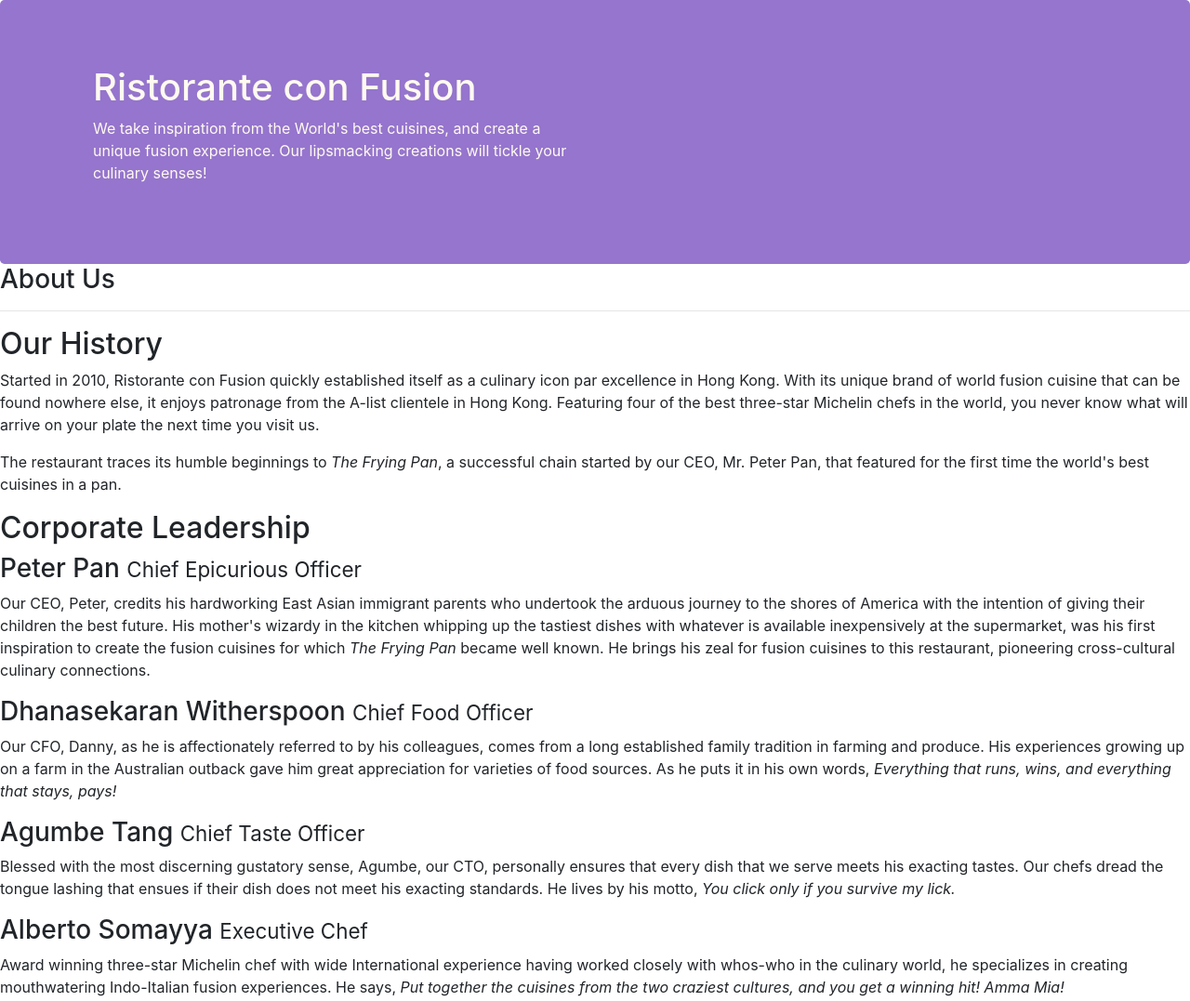
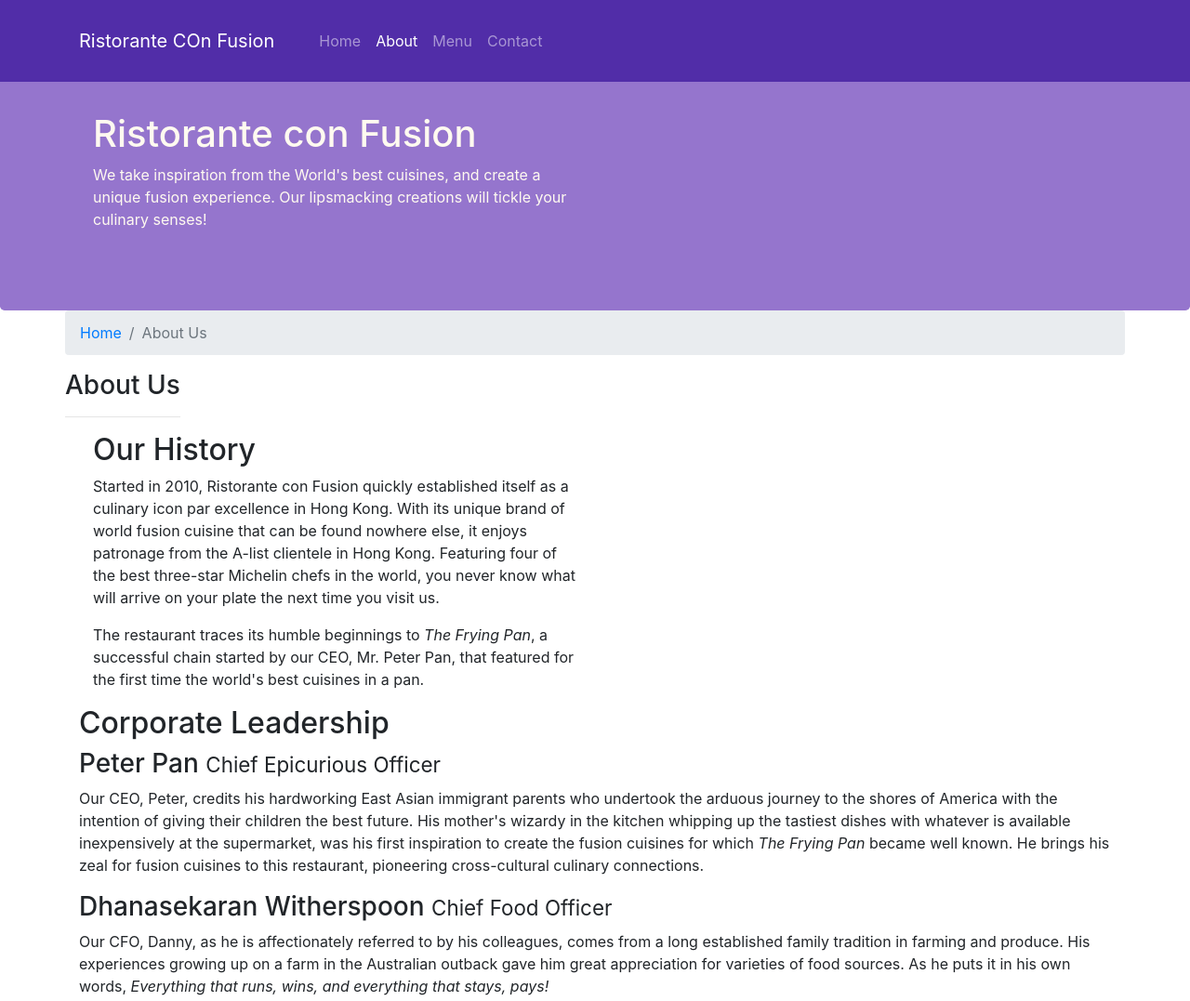
Before and after one commit to Ram-Avtar/Restaurant_website, a website: page aboutus.html in a window 1280 px wide. Shown: the top 1077 px of the page at 93% size. Drawn offline with nearby package versions, Linux system fonts and the light colour scheme.

Commit message:
adding navbar and breadcrumbs

```diff
--- a/aboutus.html
+++ b/aboutus.html
@@ -16,6 +16,27 @@
 </head>
 
 <body>
+    <nav class="navbar navbar-dark navbar-expand-sm fixed-top">
+        <div class="container">
+
+            <button class="navbar-toggler" type="button" data-toggle="collapse" data-target="#Navbar">
+                <span class="navbar-toggler-icon">
+
+                </span>
+            </button>
+            <a href="./index.html" class="navbar-brand mr-auto">Ristorante COn Fusion</a>
+            <dir class="collapse navbar-collapse" id="Navbar">
+                <ul class="navbar-nav mr-auto">
+                    <li class="nav-item"> <a href="./index.html" class="nav-link">Home</a></li>
+                    <li class="nav-item active"> <a href="#" class="nav-link">About</a></li>
+                    <li class="nav-item"> <a href="#" class="nav-link">Menu</a></li>
+                    <li class="nav-item"> <a href="#" class="nav-link">Contact</a></li>
+
+                </ul>
+            </dir>
+
+        </div>
+    </nav>
 
     <header class="jumbotron">
         <div class="container">
@@ -30,36 +51,55 @@
         </div>
     </header>
 
-    <div>
-        <div>
+    <div class="container">
+        <div class="row">
+            <ol class="col-12 breadcrumb">
+                <li class="breadcrumb-item"><a href="./index.html">Home</a></li>
+                <li class="breadcrumb-item active">About Us</li>
+            </ol>
             <div>
                <h3>About Us</h3>
                <hr>
             </div>
         </div>
 
-        <div>
-            <div>
+        <div class="container">
+            <div class="row">
+            	<div class="col-12">
             	    <h2>Our History</h2>
+            	</div>
+        	    <div class="col col-sm-6">
                     <p>Started in 2010, Ristorante con Fusion quickly established itself as a culinary icon par excellence in Hong Kong. With its unique brand of world fusion cuisine that can be found nowhere else, it enjoys patronage from the A-list clientele in Hong Kong.  Featuring four of the best three-star Michelin chefs in the world, you never know what will arrive on your plate the next time you visit us.</p>
                     <p>The restaurant traces its humble beginnings to <em>The Frying Pan</em>, a successful chain started by our CEO, Mr. Peter Pan, that featured for the first time the world's best cuisines in a pan.</p>
         	    </div>
-            <div>
             </div>
         </div>
 
-
-        <div>
+        <div class="container">
+            <div class="row">
                 <div>
                      <h2>Corporate Leadership</h2>
+
+                </div>
+                <div>
                     <h3>Peter Pan <small>Chief Epicurious Officer</small></h3>
+                    <div class="d-none d-sm-block">
                         <p>Our CEO, Peter, credits his hardworking East Asian immigrant parents who undertook the arduous journey to the shores of America with the intention of giving their children the best future. His mother's wizardy in the kitchen whipping up the tastiest dishes with whatever is available inexpensively at the supermarket, was his first inspiration to create the fusion cuisines for which <em>The Frying Pan</em> became well known. He brings his zeal for fusion cuisines to this restaurant, pioneering cross-cultural culinary connections.</p>
+                    </div>
+
                     <h3>Dhanasekaran Witherspoon <small>Chief Food Officer</small></h3>
+                    <div class="d-none d-sm-block">
                         <p>Our CFO, Danny, as he is affectionately referred to by his colleagues, comes from a long established family tradition in farming and produce. His experiences growing up on a farm in the Australian outback gave him great appreciation for varieties of food sources. As he puts it in his own words, <em>Everything that runs, wins, and everything that stays, pays!</em></p>
+                    </div>
                     <h3>Agumbe Tang <small>Chief Taste Officer</small></h3>
+                    <div class="d-none d-sm-block">
                         <p>Blessed with the most discerning gustatory sense, Agumbe, our CTO, personally ensures that every dish that we serve meets his exacting tastes. Our chefs dread the tongue lashing that ensues if their dish does not meet his exacting standards. He lives by his motto, <em>You click only if you survive my lick.</em></p>
+                    </div>
                     <h3>Alberto Somayya <small>Executive Chef</small></h3>
+                    <div class="d-none d-sm-block">
                         <p>Award winning three-star Michelin chef with wide International experience having worked closely with whos-who in the culinary world, he specializes in creating mouthwatering Indo-Italian fusion experiences. He says, <em>Put together the cuisines from the two craziest cultures, and you get a winning hit! Amma Mia!</em></p>
+                    </div>
+                </div>
             </div>
        </div>
 
@@ -71,7 +111,7 @@
                 <div class="col-4 offset-1 col-sm-2">
                     <h5>Links</h5>
                     <ul class="list-unstyled">
-                        <li><a href="#">Home</a></li>
+                        <li><a href="./index.html">Home</a></li>
                         <li><a href="#">About</a></li>
                         <li><a href="#">Menu</a></li>
                         <li><a href="#">Contact</a></li>
--- a/css/style.css
+++ b/css/style.css
@@ -24,3 +24,14 @@
 	margin: 0px;
 	color: #0f0f0f;
 }
+
+
+body{
+	padding: 50px 0px 0px 0px;
+	z-index: 0;
+
+}
+.navbar-dark{
+	background-color: #512DA8;
+
+}
```
Also changed, not shown: index.html (+21 -1 lines). Lines whose indentation alone changed are shown as unchanged.
